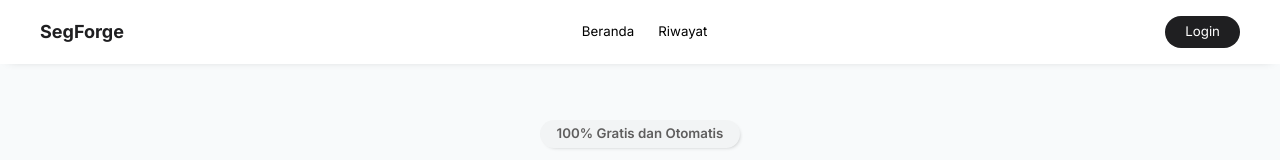
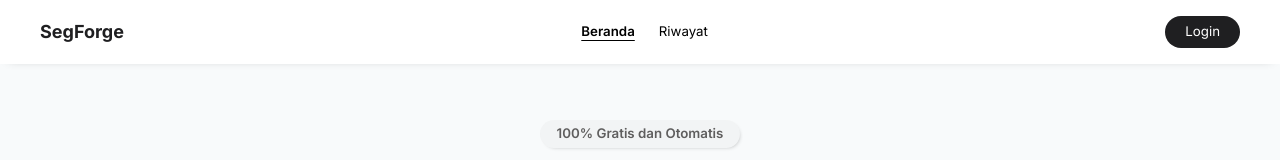
Before and after one commit to madpy-og/SegForge, a React (Vite) app in the folder frontend/: page / in a window 1280 px wide. Shown: the top 160 px of the page. Built offline with nearby package versions, Linux system fonts and the light colour scheme.

Commit message:
add navigation link hover style

```diff
--- a/frontend/src/components/Navbar.tsx
+++ b/frontend/src/components/Navbar.tsx
@@ -29,7 +29,11 @@ const Navbar = ({ isAuthenticated }: Props) => {
             <NavLink
               to="/"
               end
-              className={({ isActive }) => (isActive ? "" : "")}
+              className={({ isActive }) =>
+                isActive
+                  ? "underline underline-offset-4 font-semibold"
+                  : "hover:underline hover:underline-offset-4 hover:font-semibold transition"
+              }
             >
               Beranda
             </NavLink>
@@ -38,7 +42,11 @@ const Navbar = ({ isAuthenticated }: Props) => {
             <NavLink
               to="/history"
               end
-              className={({ isActive }) => (isActive ? "" : "")}
+              className={({ isActive }) =>
+                isActive
+                  ? "underline underline-offset-4 font-semibold "
+                  : "hover:underline hover:underline-offset-4 hover:font-semibold transition"
+              }
             >
               Riwayat
             </NavLink>
--- a/frontend/src/components/sections/HowSection.tsx
+++ b/frontend/src/components/sections/HowSection.tsx
@@ -8,10 +8,10 @@ const HowSection = () => {
       <h1 className="text-center text-[32px] md:text-[60px] leading-10 md:leading-20 text-cusblack font-bold">
         Bagaimana Sistem Bekerja
       </h1>
-      <div className="w-full px-4 md:px-24 grid grid-cols-1 md:grid-cols-3 gap-5">
-        <div className="h-50 md:h-60 flex flex-col p-6 items-start justify-between bg-cusblack text-cuswhite rounded-lg shadow-[2px_2px_8px_-3px_rgba(0,0,0,0.3)]">
+      <div className="w-full px-4 md:px-18 lg:px-24 grid grid-cols-1 md:grid-cols-3 gap-5">
+        <div className="h-50 md:h-60 flex flex-col p-6 items-start justify-between bg-cusblack text-cuswhite rounded-lg shadow-[2px_2px_8px_-3px_rgba(0,0,0,0.3)] overflow-hidden">
           <Search />
-          <div className="flex flex-col items-start justify-between gap-1">
+          <div className="flex flex-col items-start justify-between gap-1 o">
             <h5 className="text-h5-m md:text-h5 font-bold">
               Analisis Visual Cerdas
             </h5>
```
